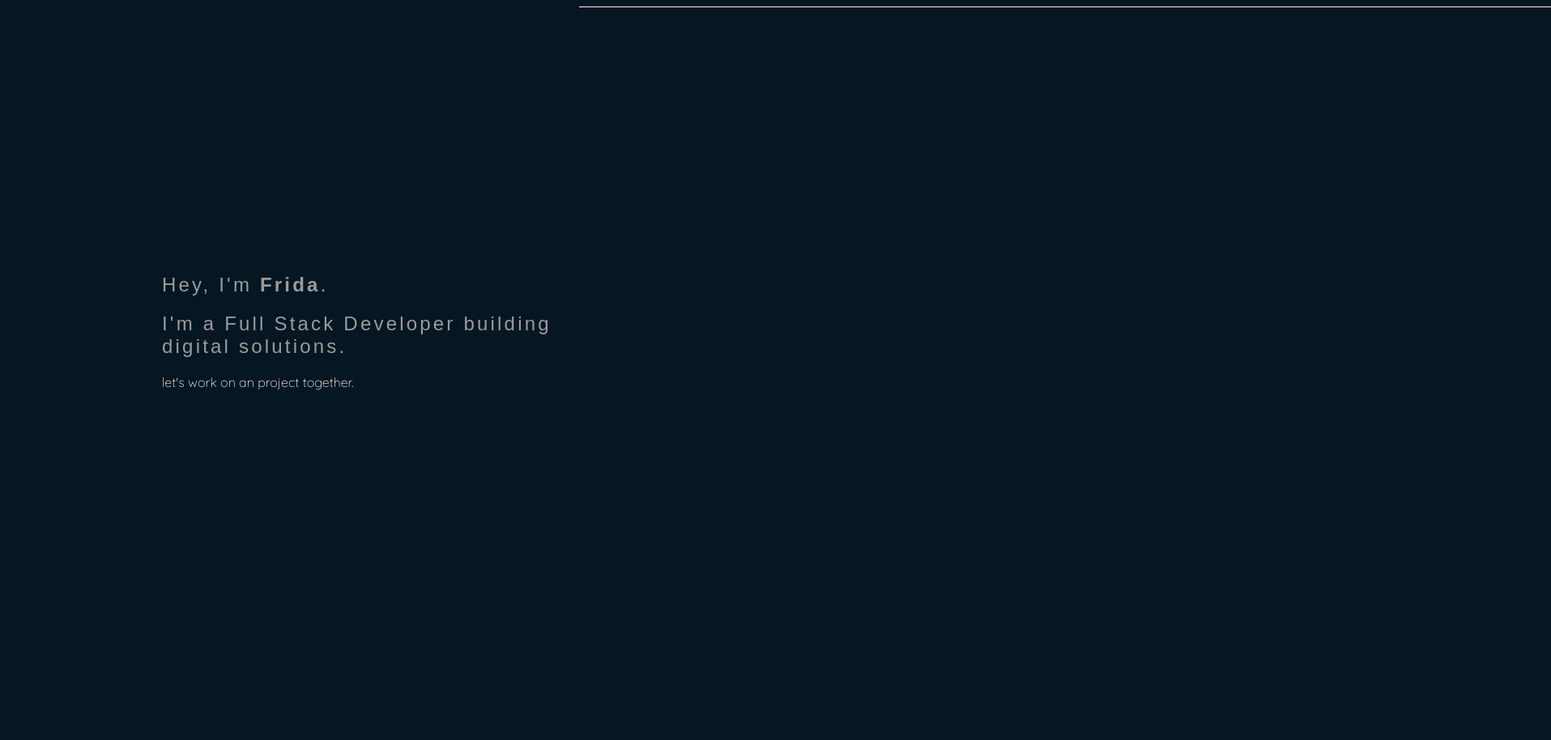
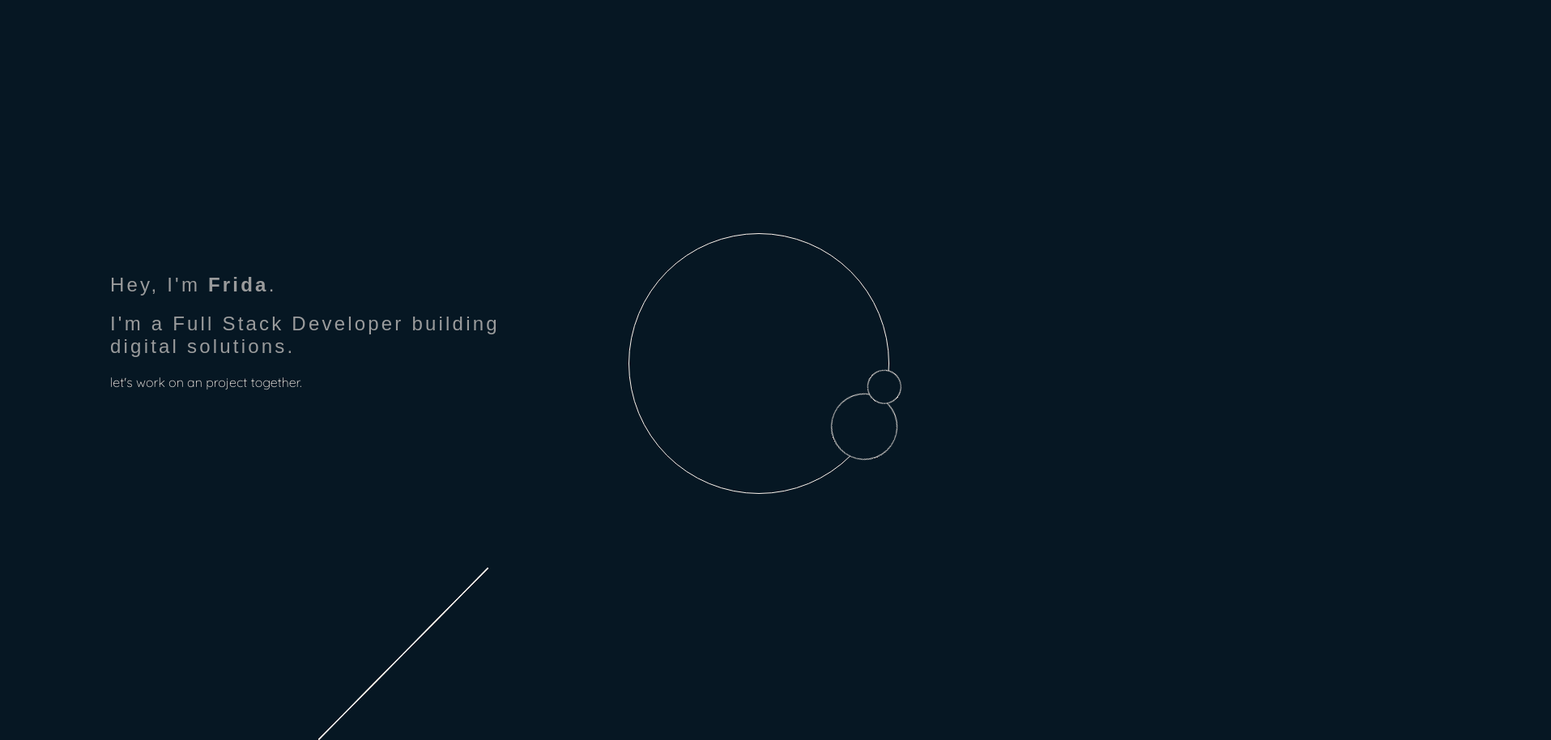
Before and after one commit to Fridabug/portfolio, a website: page src/index.html in a window 1280 px wide. Shown: the whole page at 81% size, 1915 px wide, since content can reach past the window. Before the commit the page ends 816 px from the top, so only its background shows below. Drawn offline with Linux system fonts and the light colour scheme; a web font is replaced by a local one.

Commit message:
planet animation

```diff
--- a/src/index.html
+++ b/src/index.html
@@ -17,11 +17,21 @@
       <p>let's work on an project together.</p>
     </div>
     <div class="animation">
-      <div class="angled-line"></div>
-      <div class="angled-line"></div>
-      <div class="angled-line"></div>
-      <div class="angled-line"></div>
-      <div class="angled-line"></div>
+      <div class="planet-large planet">
+        <div class="rotation-medium">
+          <div class="planet-medium planet"></div>
+        </div>
+        <div class="rotation-small">
+          <div class="planet-small planet"></div>
+        </div>
+      </div>
+
+
+      <div class="angled-line line-1"></div>
+      <div class="angled-line line-2"></div>
+      <div class="angled-line line-3"></div>
+      <div class="angled-line line-4"></div>
+      <div class="angled-line line-5"></div>
     </div>
   </section>
   <!-- Custom scripts, edit above this line -->
--- a/src/scss/_top.scss
+++ b/src/scss/_top.scss
@@ -7,13 +7,14 @@
     height: 100vh;
     justify-content: center;
     align-items: center;
+    // overflow: hidden;
 }
 
 // intro
 
 .intro {
-    width: 45%;
-    margin-left: 15%;
+    width: 40%;
+    margin-left: 10%;
     h1 {
         opacity: 0.6;
         span {
@@ -30,11 +31,95 @@
     position: relative;
     width: 640px;
     height: 800px;
+    right: 0;
+    bottom: 0;
+    justify-content: flex-start;
+    align-items: center;
 }
 
 .angled-line {
     background-color: $neutral;
-    width: 1200px;
+    width: 300px;
     height: 1px;
     position: absolute;
+    transform: translate3d(0px, 0px, 0px) scale3d(1, 1, 1) rotateX(0.4504deg) rotateY(9.9982deg) rotateZ(-45deg) skew(0deg, 0deg);
+    left: -300px;
+    bottom: 0;
 }
+
+// .line-2 {
+//     right: -240px;
+// }
+
+// .line-3 {
+//     right: -120px;
+// }
+
+// .line-4 {
+//     right: 0px;
+// }
+
+// .line-5 {
+//     right: 120px;
+// }
+
+.planet {
+    position: absolute;
+    border-radius: 50%;
+    border: 1px solid $neutral;
+    background-color: $myNavy;
+}
+
+.planet-large {
+    left: 128px;
+    top: 280px;
+    width: 320px;
+    height: 320px;
+    z-index: 1;
+}
+
+.rotation-medium {
+    position: relative;
+    width: 320px;
+    height: 320px;
+    animation: rotation 26s linear infinite;
+}
+
+.planet-medium {
+    top: 25px;
+    right: 0;
+    z-index: 2;
+    height: 80px;
+    width: 80px;
+    margin: 0 auto;
+}
+
+.rotation-small {
+    position: absolute;
+    top: 0px;
+    right: 0px;
+    width: 320px;
+    height: 320px;
+    animation: rotation 14s linear infinite;
+}
+
+.planet-small {
+    left: 65px;
+    top: 0;
+    width: 40px;
+    height: 40px;
+}
+
+@keyframes rotation {
+    0% {
+        transform: rotate(0deg);
+    }
+
+    50% {
+        transform: rotate(180deg);
+    }
+
+    100% {
+        transform: rotate(360deg);
+    }
+}
```
Also changed, not shown: src/styles/main.css, 1 other file.
